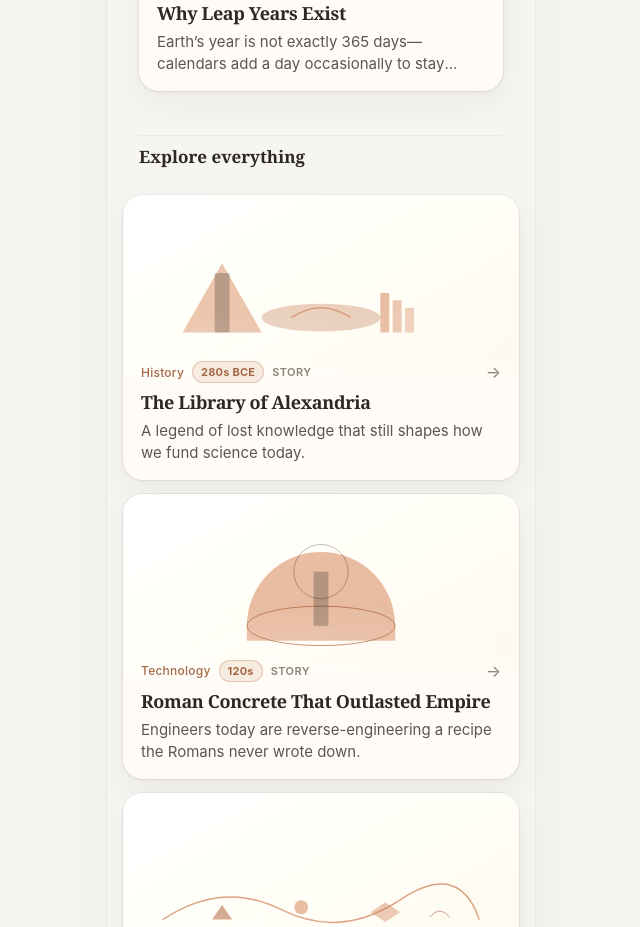
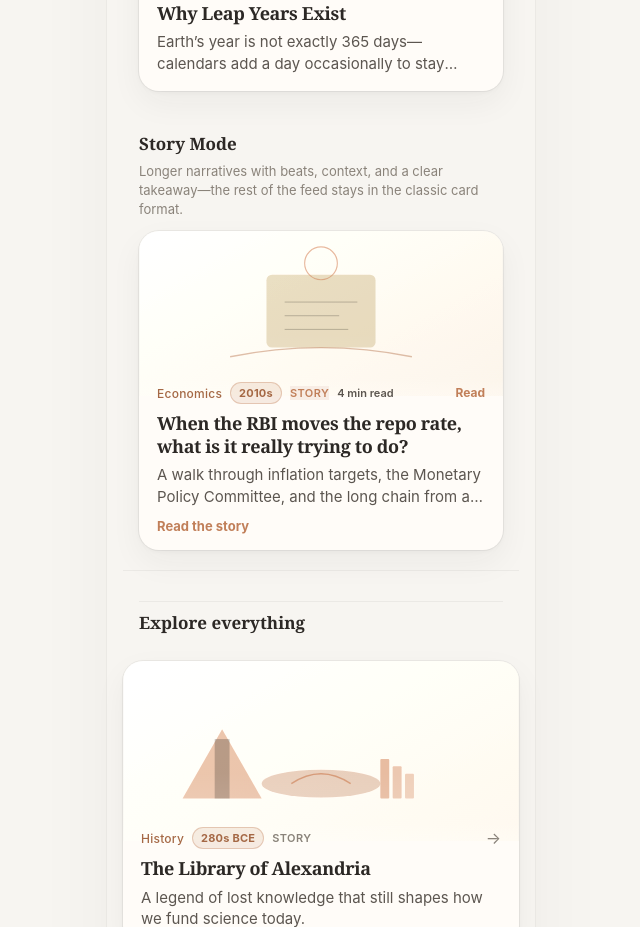
Before and after one commit to sakshamgoyal06/history_scroller, a React (Vite) app: page / in a window 1280 px wide. Shown: the part 1640-2567 px from the top of the page, without its empty margins (319-959 px from the left). Built offline with nearby package versions, Linux system fonts and the light colour scheme.

Commit message:
Surface Story Mode with a featured section on the default feed
Add a Story Mode block under Today's Edition and include the RBI narrative
in the Indian Economy Basics zone so the flagship format is easy to discover.

Co-authored-by: sakshamgoyal06 <sakshamgoyal06@gmail.com>

```diff
--- a/src/App.css
+++ b/src/App.css
@@ -1323,6 +1323,35 @@
   opacity: 0.92;
 }
 
+.featured-story-mode {
+  padding: 4px var(--feed-pad) 8px;
+  margin-bottom: 8px;
+  border-bottom: 1px solid var(--line);
+}
+
+.featured-story-mode-header {
+  margin-bottom: 12px;
+}
+
+.featured-story-mode-title {
+  margin: 0;
+  font-family: var(--font-display);
+  font-size: 1.0625rem;
+  font-weight: 600;
+  color: var(--ink);
+}
+
+.featured-story-mode-sub {
+  margin: 6px 0 0;
+  font-size: 0.8125rem;
+  line-height: 1.45;
+  color: var(--ink-soft);
+}
+
+.featured-story-mode-card {
+  margin-bottom: 12px;
+}
+
 .explore-all-heading {
   margin: 8px var(--feed-pad) 12px;
   padding-top: 8px;
--- a/src/App.jsx
+++ b/src/App.jsx
@@ -9,6 +9,7 @@ import {
 import { generateMockLearningPath, LEARN_LEVELS, LEARN_SCOPES } from './generateMockLearningPath.js'
 import { LearnTopicPanel } from './LearnTopicPanel.jsx'
 import { DailyEdition } from './DailyEdition.jsx'
+import { FeaturedStoryMode } from './FeaturedStoryMode.jsx'
 import {
   getLocalDateKey,
   isDailyEditionVisible,
@@ -601,6 +602,7 @@ const LEARNING_ZONES = [
     description:
       'Prices, trade, farming revolutions, and credit—entry points tied to how India’s economy shows up in the catalog today.',
     cardIds: [
+      'rbi-monetary-policy-narrative',
       'green-revolution',
       'inflation-basket',
       'opportunity-cost',
@@ -1598,6 +1600,7 @@ function App() {
             {showDailyEdition ? (
               <>
                 <DailyEdition catalog={HISTORY_CARDS} onOpenStory={openStory} />
+                <FeaturedStoryMode catalog={HISTORY_CARDS} onOpenStory={openStory} />
                 <h2 className="explore-all-heading">Explore everything</h2>
               </>
             ) : null}
--- /dev/null
+++ b/src/FeaturedStoryMode.jsx
@@ -0,0 +1,35 @@
+import { FLAGSHIP_NARRATIVES, isNarrativeCard } from './flagshipStories.js'
+import { StoryPreviewCard } from './StoryPreviewCard.jsx'
+
+/**
+ * Surfaces narrative-format catalog entries (Story Mode) on the default feed.
+ * @param {{ catalog: Array<Record<string, unknown>>, onOpenStory: (id: string) => void, excludeIds?: Set<string> }} props
+ */
+export function FeaturedStoryMode({ catalog, onOpenStory }) {
+  const flagshipIds = new Set(FLAGSHIP_NARRATIVES.map((s) => s.id))
+  const cards = catalog.filter((c) => isNarrativeCard(c) || flagshipIds.has(c.id))
+  if (cards.length === 0) return null
+
+  return (
+    <section className="featured-story-mode" aria-labelledby="featured-story-mode-heading">
+      <header className="featured-story-mode-header">
+        <h2 id="featured-story-mode-heading" className="featured-story-mode-title">
+          Story Mode
+        </h2>
+        <p className="featured-story-mode-sub">
+          Longer narratives with beats, context, and a clear takeaway—the rest of the feed
+          stays in the classic card format.
+        </p>
+      </header>
+      {cards.map((card) => (
+        <StoryPreviewCard
+          key={card.id}
+          card={card}
+          interactive
+          className="featured-story-mode-card"
+          onOpen={() => onOpenStory(card.id)}
+        />
+      ))}
+    </section>
+  )
+}
```
